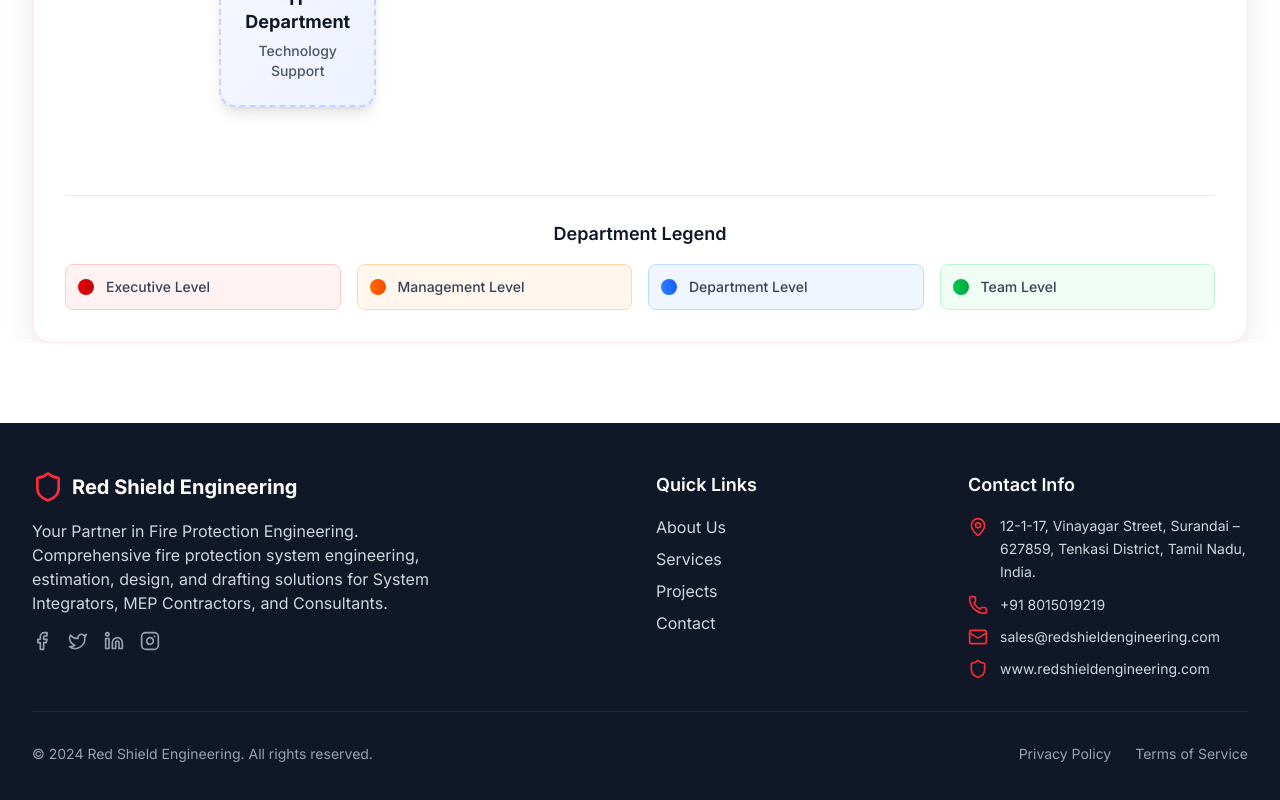
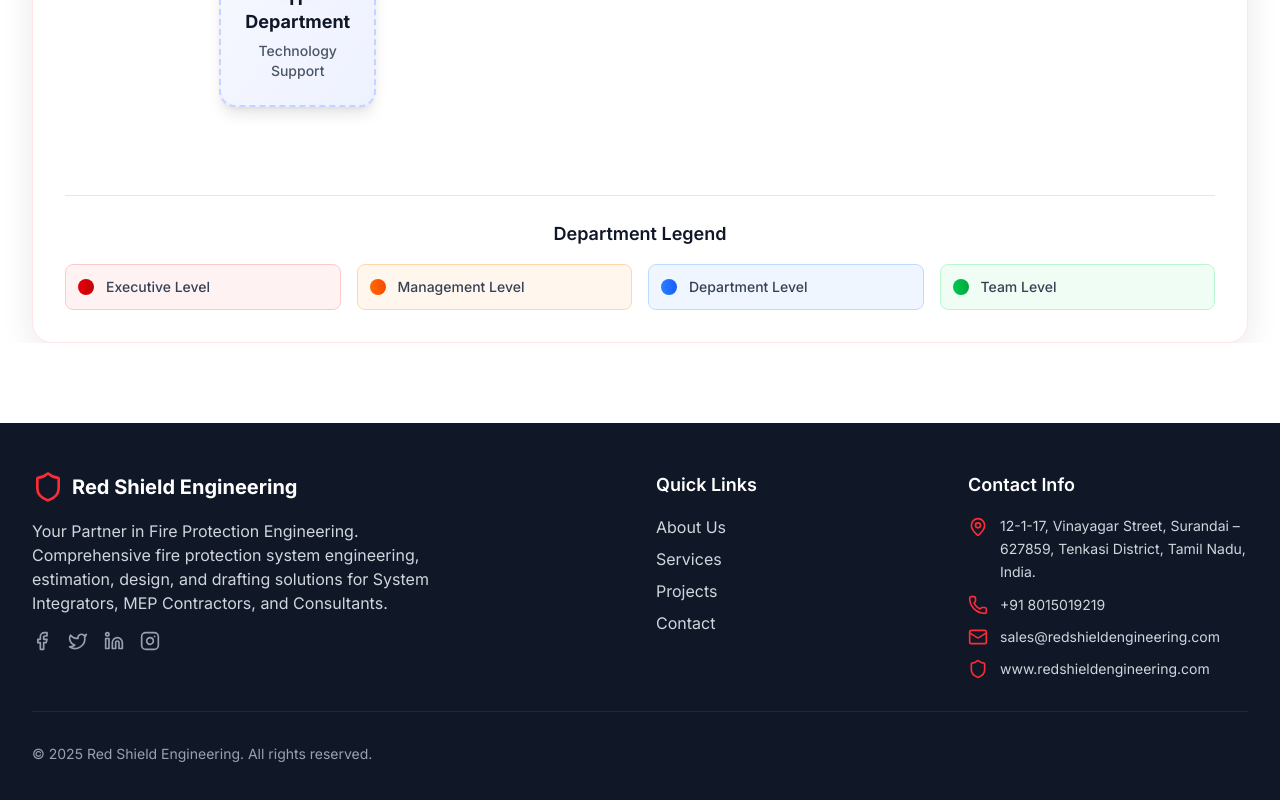
Before and after one commit to haj8110/red-shield-website, a Next.js app: page /about in a window 1280 px wide. Shown: the part 4398-5198 px from the top of the page. Built offline with nearby package versions, Linux system fonts and the light colour scheme.

Commit message:
Update footer copyright year and comment out policy links

```diff
--- a/src/components/Footer.tsx
+++ b/src/components/Footer.tsx
@@ -51,10 +51,10 @@
         </div>
         <div className="border-t border-gray-800 mt-8 pt-8">
           <div className="flex flex-col md:flex-row justify-between items-center">
-            <p className="text-gray-400 text-sm">© 2024 Red Shield Engineering. All rights reserved.</p>
+            <p className="text-gray-400 text-sm">© 2025 Red Shield Engineering. All rights reserved.</p>
             <div className="flex space-x-6 mt-4 md:mt-0">
-              <Link href="/privacy" className="text-gray-400 hover:text-red-500 text-sm transition-colors">Privacy Policy</Link>
-              <Link href="/terms" className="text-gray-400 hover:text-red-500 text-sm transition-colors">Terms of Service</Link>
+              {/* <Link href="/privacy" className="text-gray-400 hover:text-red-500 text-sm transition-colors">Privacy Policy</Link>
+              <Link href="/terms" className="text-gray-400 hover:text-red-500 text-sm transition-colors">Terms of Service</Link> */}
             </div>
           </div>
         </div>
```
